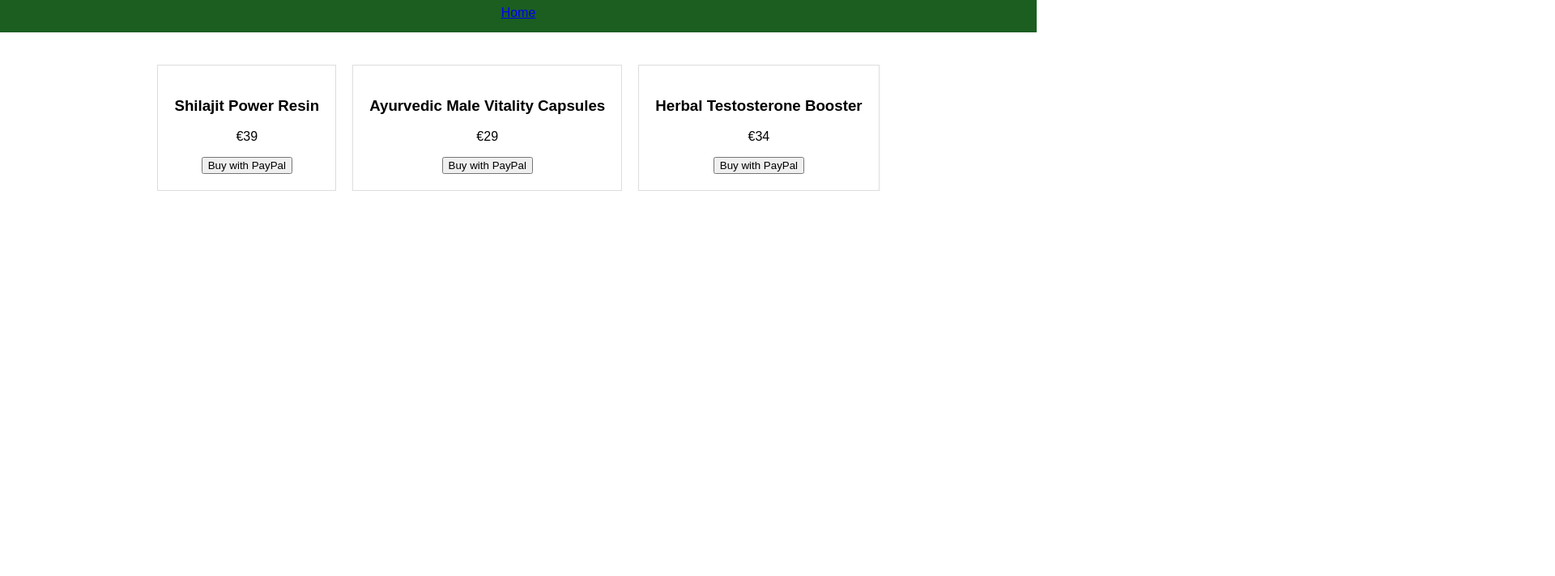
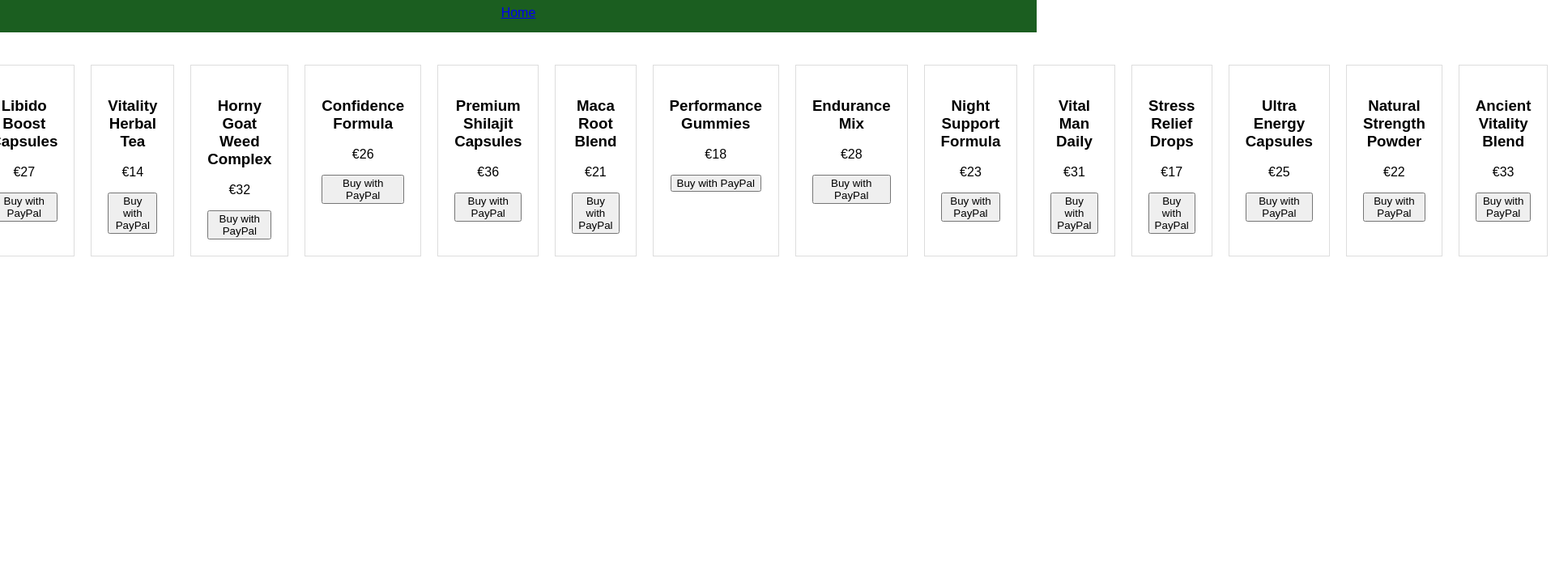
Before and after one commit to susbaby018-png/pure-ayurveda-store, a plain HTML site: page shop.html in a window 1280 px wide. Shown: the part 88-800 px from the top of the page at 81% size, 1920 px wide, since content can reach past the window. Drawn offline with Linux system fonts and the light colour scheme.

Commit message:
Update shop.html

```diff
--- a/shop.html
+++ b/shop.html
@@ -7,29 +7,52 @@
 <body>
 
 <header>
-<h1>Our Products</h1>
+<h1>Pure Ayurveda Store</h1>
 <a href="index.html">Home</a>
 </header>
 
 <div class="products">
 
-<div class="product">
-<h3>Shilajit Power Resin</h3>
-<p>€39</p>
-<button>Buy with PayPal</button>
-</div>
+<!-- PRODUCT 1 -->
+<div class="product"><h3>Shilajit Gold Resin</h3><p>€39</p><button>Buy with PayPal</button></div>
 
-<div class="product">
-<h3>Ayurvedic Male Vitality Capsules</h3>
-<p>€29</p>
-<button>Buy with PayPal</button>
-</div>
+<div class="product"><h3>Ashwagandha Power Capsules</h3><p>€24</p><button>Buy with PayPal</button></div>
 
-<div class="product">
-<h3>Herbal Testosterone Booster</h3>
-<p>€34</p>
-<button>Buy with PayPal</button>
-</div>
+<div class="product"><h3>Herbal Stamina Booster</h3><p>€29</p><button>Buy with PayPal</button></div>
+
+<div class="product"><h3>Ayurvedic Testosterone Support</h3><p>€34</p><button>Buy with PayPal</button></div>
+
+<div class="product"><h3>Herbal Energy Drops</h3><p>€19</p><button>Buy with PayPal</button></div>
+
+<div class="product"><h3>Libido Boost Capsules</h3><p>€27</p><button>Buy with PayPal</button></div>
+
+<div class="product"><h3>Vitality Herbal Tea</h3><p>€14</p><button>Buy with PayPal</button></div>
+
+<div class="product"><h3>Horny Goat Weed Complex</h3><p>€32</p><button>Buy with PayPal</button></div>
+
+<div class="product"><h3>Confidence Formula</h3><p>€26</p><button>Buy with PayPal</button></div>
+
+<div class="product"><h3>Premium Shilajit Capsules</h3><p>€36</p><button>Buy with PayPal</button></div>
+
+<div class="product"><h3>Maca Root Blend</h3><p>€21</p><button>Buy with PayPal</button></div>
+
+<div class="product"><h3>Performance Gummies</h3><p>€18</p><button>Buy with PayPal</button></div>
+
+<div class="product"><h3>Endurance Mix</h3><p>€28</p><button>Buy with PayPal</button></div>
+
+<div class="product"><h3>Night Support Formula</h3><p>€23</p><button>Buy with PayPal</button></div>
+
+<div class="product"><h3>Vital Man Daily</h3><p>€31</p><button>Buy with PayPal</button></div>
+
+<div class="product"><h3>Stress Relief Drops</h3><p>€17</p><button>Buy with PayPal</button></div>
+
+<div class="product"><h3>Ultra Energy Capsules</h3><p>€25</p><button>Buy with PayPal</button></div>
+
+<div class="product"><h3>Natural Strength Powder</h3><p>€22</p><button>Buy with PayPal</button></div>
+
+<div class="product"><h3>Ancient Vitality Blend</h3><p>€33</p><button>Buy with PayPal</button></div>
+
+<div class="product"><h3>Ayurvedic Power Tonic</h3><p>€29</p><button>Buy with PayPal</button></div>
 
 </div>
 
```
